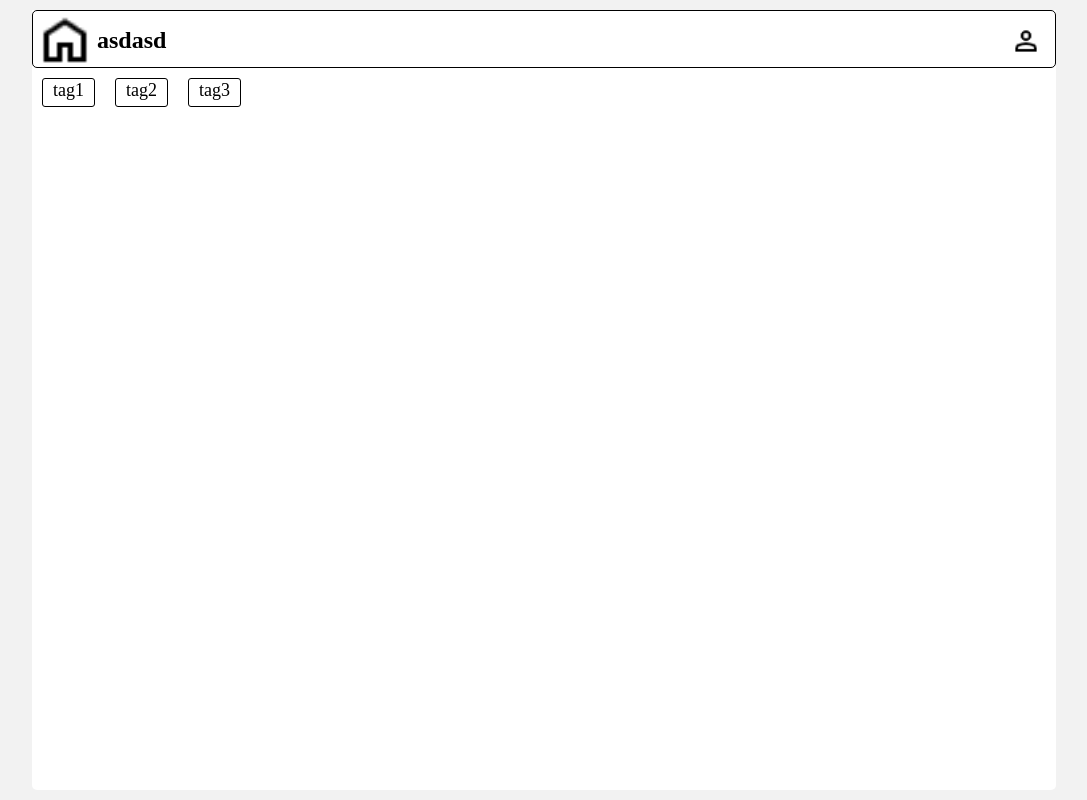
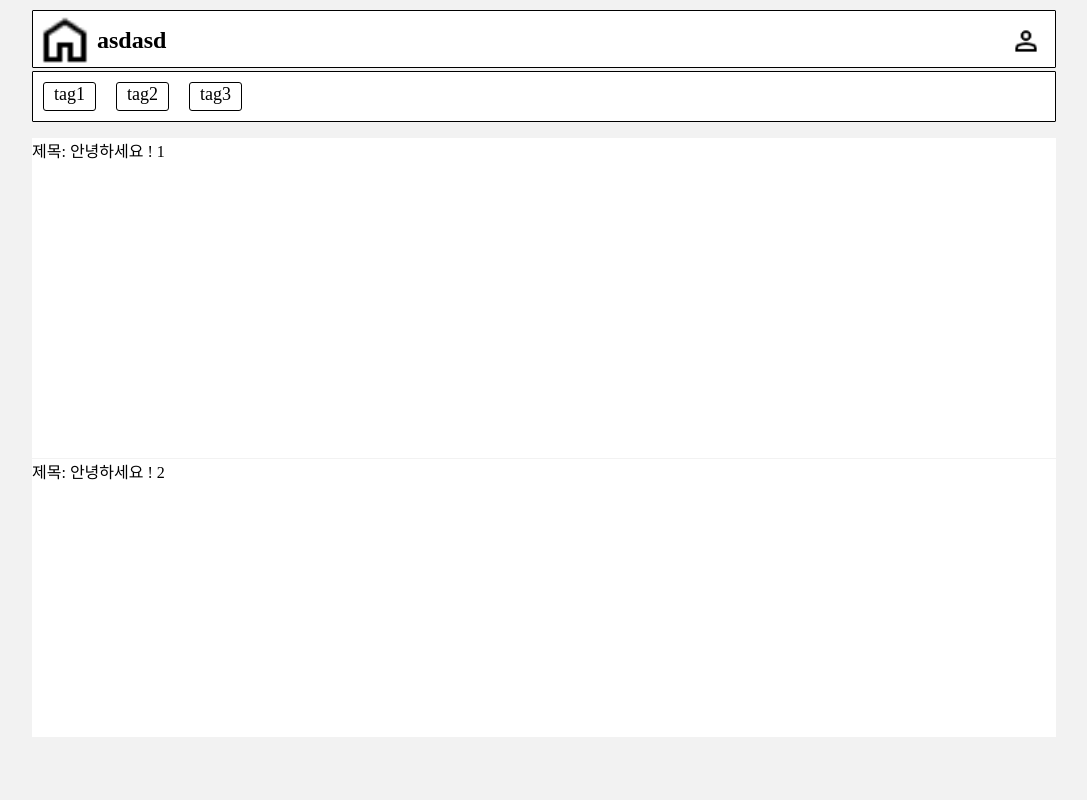
Before and after one commit to Ohdongchi/dayouki, a React (Create React App) app: page / in a window 1280 px wide. Shown: the whole page, without its empty margins (96-1183 px from the left). Built offline with nearby package versions, Linux system fonts and the light colour scheme.

Commit message:
card 틀 작업

```diff
--- a/src/App.scss
+++ b/src/App.scss
@@ -7,7 +7,7 @@
 .background {
   position: fixed;
   width: 100%;
-  height: 100%;
+  height: 100vh;
   background-color: #f2f2f2;
   top: 0;
   left: 0;
@@ -15,12 +15,11 @@
 }
 .contents {
   width: 80%;
-  height: 97.5%;
+  height: 100vh;
   left:10%;
   margin: 10px 0;
   min-width: 360px;
   border-radius: 5px;
-  background-color: #fff;
   position: absolute;
   z-index: 1;
 }
--- a/src/components/Section/Card.tsx
+++ b/src/components/Section/Card.tsx
@@ -1,11 +1,29 @@
 import React from "react";
 
+import "./style/Card.scss";
+
 const Card = () => {
-    return (
-        <div>
+  const data = [
+    { title: "안녕하세요 ! 1", content: "가입인사 드립니다 !", iamges: [] },
+    { title: "안녕하세요 ! 2", content: "가입인사 드립니다 !", iamges: [] },
+    { title: "안녕하세요 ! 3", content: "가입인사 드립니다 !", iamges: [] },
+  ];
 
-        </div>
-    )
+  return (
+    <div className="card-container">
+      {data.map((element) => {
+        return (
+          <div className="card-box">
+            <div className="card-profile">제목: {element.title} </div>
+            <div className="card-contents">
+              <div className="card-text"></div>
+              <div className="card-images"></div>
+            </div>
+          </div>
+        );
+      })}
+    </div>
+  );
 };
 
 export default Card;
--- /dev/null
+++ b/src/components/Section/style/Card.scss
@@ -0,0 +1,15 @@
+.card-container {
+  width: 100%;
+  height: 75vh;
+  margin-top: 15px;
+  overflow-y: scroll;
+  &::-webkit-scrollbar {
+    display: none;
+  }
+  .card-box {
+    width: 100%;
+    height: 320px;
+    margin-top: 1px;
+    background-color: #fff;
+  }
+}
--- a/src/components/headers/style/header.scss
+++ b/src/components/headers/style/header.scss
@@ -8,7 +8,7 @@
   height:58px;
   line-height: 58px;
   border: 1px solid black;
-  border-radius: 5px;
+  border-radius: 1px;
 
   div:first-child {
     display: inline;
--- a/src/components/nav/style/Navigator.scss
+++ b/src/components/nav/style/Navigator.scss
@@ -1,7 +1,12 @@
 .navigator-container {
   width: 100%;
-  margin-top: 10px;
   display: block;
+  margin-top: 3px;
+  padding: 10px 0;
+  border: 1px solid black;
+  border-radius: 1px;
+  background-color: #fff;
+
   .tag-list-box {
     width: auto;
     ul {
@@ -22,6 +27,9 @@
           color: black;
         }
       }
+      li:hover {
+        background-color: #d4d4d4f5;
+      }
     }
   }
 }
```
